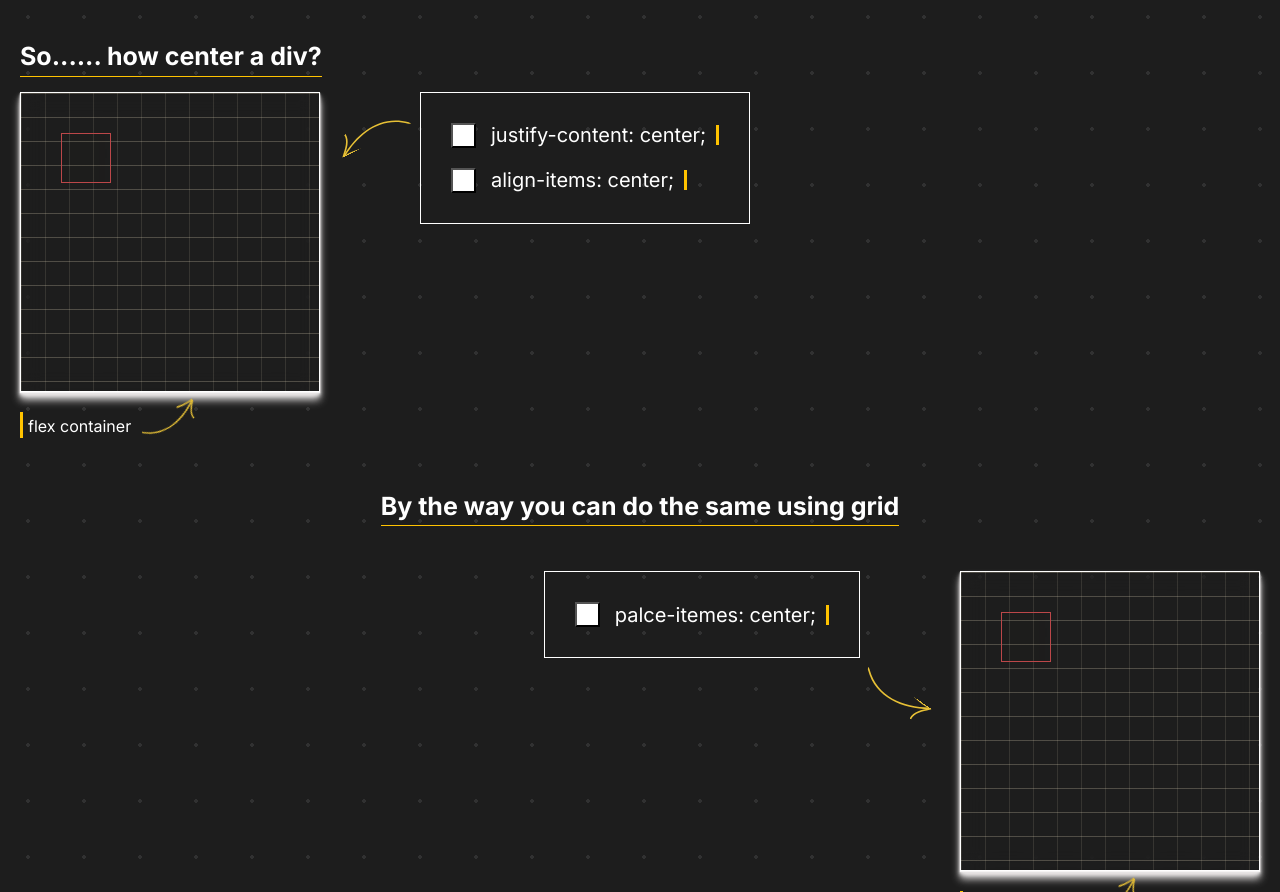
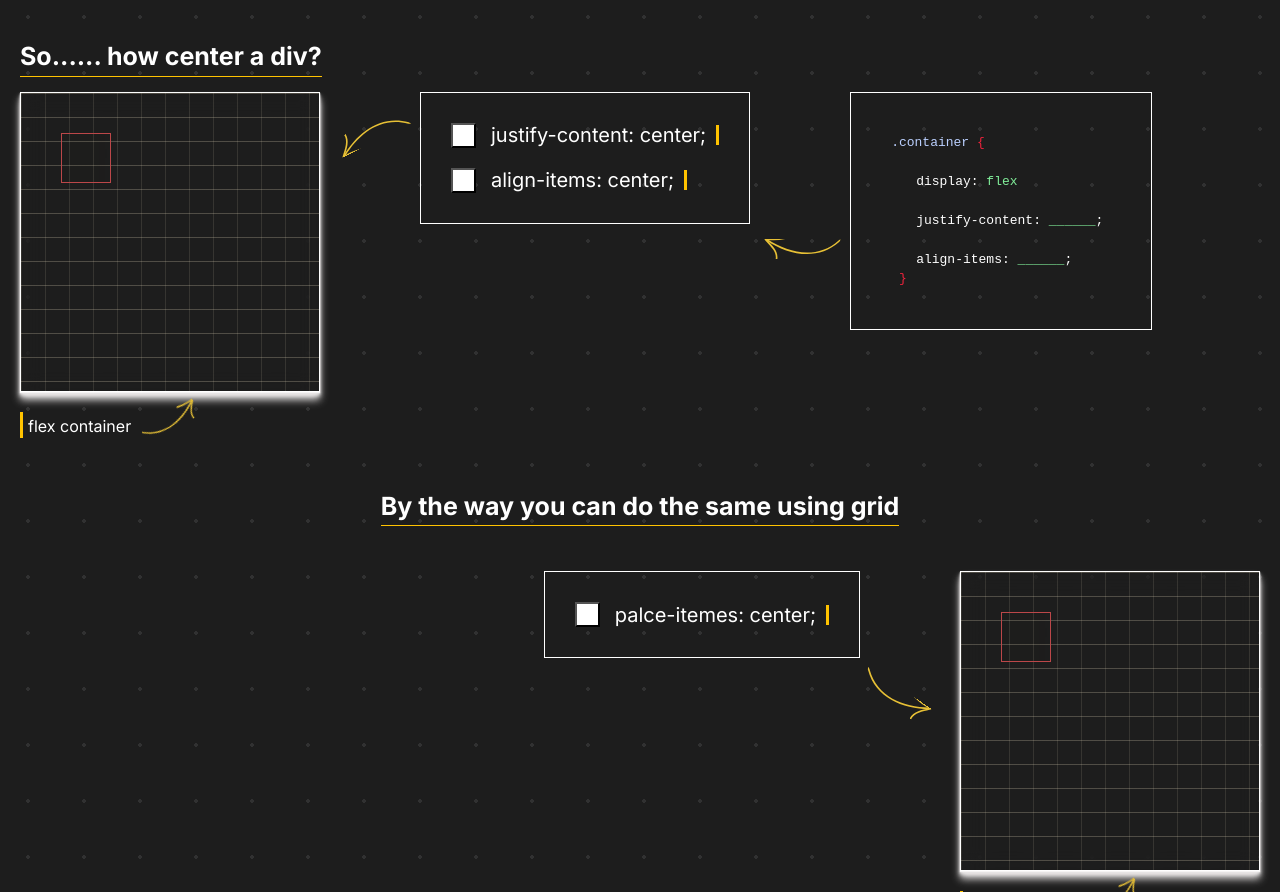
Before and after one commit to Andriikryl/css-visualizer, a Next.js app: page / in a window 1280 px wide. Shown: the part 1108-2000 px from the top of the page. Built offline with nearby package versions, Linux system fonts and the light colour scheme.

Commit message:
add code block to the centerDiv component

```diff
--- a/src/components/flex/centerDiv/CenterDiv.tsx
+++ b/src/components/flex/centerDiv/CenterDiv.tsx
@@ -24,6 +24,17 @@ export default function CenterDiv() {
     justifyContent: isJustifyCenter ? "center" : "initial",
     alignItems: isAlignCenter ? "center" : "initial",
   };
+
+  let justifyContentValue = "______";
+  let aliitemsCenterValue = "______";
+
+  if (isJustifyCenter) {
+    justifyContentValue = "center";
+  }
+  if (isAlignCenter) {
+    aliitemsCenterValue = "center";
+  }
+
   return (
     <div>
       <h4 className={style.center__title}>So...... how center a div?</h4>
@@ -66,6 +77,57 @@ export default function CenterDiv() {
             </label>
           </div>
         </form>
+        <div className={style.code__box}>
+          <pre>
+            <code>
+              <span className={style.part__code}>
+                .container <span className={style.parenthesis}>&#123;</span>{" "}
+              </span>{" "}
+              <span className={style.part__code}>
+                display: <span className={style.center__code}>flex</span>{" "}
+              </span>{" "}
+              <span className={style.part__code}>
+                justify-content:{" "}
+                <motion.span
+                  className={style.center__code}
+                  initial={{ opacity: 0, x: 200 }}
+                  animate={{ opacity: 1, x: 0 }}
+                  exit={{
+                    opacity: 0,
+                    x: -200,
+                  }}
+                  transition={{
+                    opacity: { duration: 0.6 },
+                    x: { duration: 1.2 },
+                  }}
+                >
+                  {justifyContentValue}
+                </motion.span>
+                ;{" "}
+              </span>{" "}
+              <span className={style.part__code}>
+                align-items:{" "}
+                <motion.span
+                  className={style.center__code}
+                  initial={{ opacity: 0, x: 200 }}
+                  animate={{ opacity: 1, x: 0 }}
+                  exit={{
+                    opacity: 0,
+                    x: -200,
+                  }}
+                  transition={{
+                    opacity: { duration: 0.6 },
+                    x: { duration: 1.2 },
+                  }}
+                >
+                  {aliitemsCenterValue}
+                </motion.span>
+                ;
+              </span>{" "}
+              <span className={style.parenthesis}>&#125;</span>
+            </code>
+          </pre>
+        </div>
       </div>
     </div>
   );
--- a/src/components/flex/centerDiv/style.module.css
+++ b/src/components/flex/centerDiv/style.module.css
@@ -85,3 +85,50 @@
     bottom: 81px;
     left: -87px;
 }
+
+.code__box{
+  border: 1px solid white;
+  height: max-content;
+  padding: 40px;
+  position: relative;
+}
+
+.code__box::after{
+  content: "";
+  display: block;
+  background-image: url("/arrows/arrow.svg");
+  width: 77px;
+  height: 20px;
+  background-size: cover;
+  background-position: center;
+  background-repeat: no-repeat;
+  transform:  rotate(90deg) matrix(0, 1, 1, 0, 0, 0);
+  position: absolute;
+  bottom: 70px;
+  left: -87px;
+}
+
+.part__code{
+  display: block;
+  color: white;
+}
+
+
+.part__code:nth-child(2),
+.part__code:nth-child(3),
+.part__code:nth-child(4){
+  margin-inline-start: 25px;
+}
+
+
+.part__code:nth-child(1){
+  color: #bbd0ff;
+}
+
+.parenthesis{
+  color: #ef233c;
+}
+
+.center__code{
+  color: #80ed99;
+}
```
